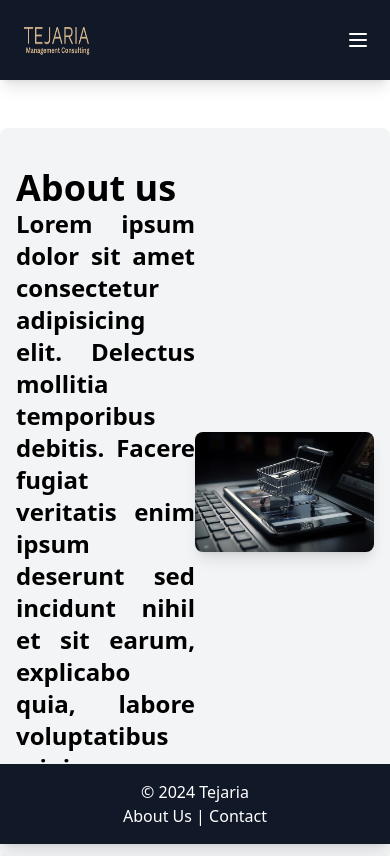
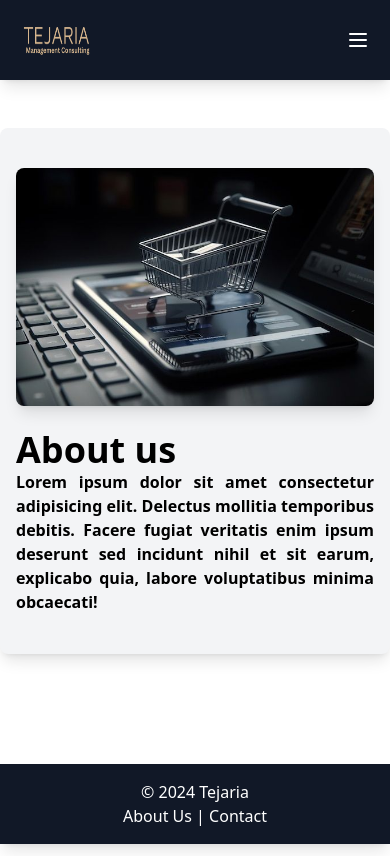
Before and after one commit to mfaizan11/dynamic-leo, a React (Create React App) app: page /About in a window 390 px wide. Built offline with nearby package versions, Linux system fonts and the light colour scheme.

Commit message:
about us fixed for mobile device using flex

```diff
--- a/src/pages/About.js
+++ b/src/pages/About.js
@@ -3,25 +3,25 @@ import ecommerce from "../assests/ecommerece.jpg";
 
 function About() {
   return (
-    <div className="container mx-auto mt-12 py-10 px-4 flex md:flex items-center justify-center bg-gray-100 rounded-lg  shadow-lg">
-      <div className="flex-1 text-left">
+    <div className="container mx-auto mt-12 py-10 px-4 flex flex-col md:flex-row items-center justify-center bg-gray-100 rounded-lg  shadow-lg">
+      <div className="flex-1 basis-1 mb-6 md:mb-0">
+        <img
+          src={ecommerce}
+          alt=""
+          className="h-100 w-100 rounded-lg shadow-lg hover:opacity-80 hover:cursor-pointer"
+        />
+      </div>
+
+      <div className="flex-1 basis-1 text-left">
         <h1 className="font-bold text-4xl ">About us</h1>
 
-        <p className="font-bold text-justify text-2xl hover:cursor-pointer hover:text-gray-700 hover:text-3xl">
+        <p className="font-bold text-justify  hover:cursor-pointer hover:text-gray-700 hover:text-3xl">
           Lorem ipsum dolor sit amet consectetur adipisicing elit. Delectus
           mollitia temporibus debitis. Facere fugiat veritatis enim ipsum
           deserunt sed incidunt nihil et sit earum, explicabo quia, labore
           voluptatibus minima obcaecati!
         </p>
       </div>
-
-      <div className="flex-1 flex justify-center">
-        <img
-          src={ecommerce}
-          alt=""
-          className="h-100 w-100 rounded-lg shadow-lg hover:opacity-80 hover:cursor-pointer"
-        />
-      </div>
     </div>
   );
 }
```
